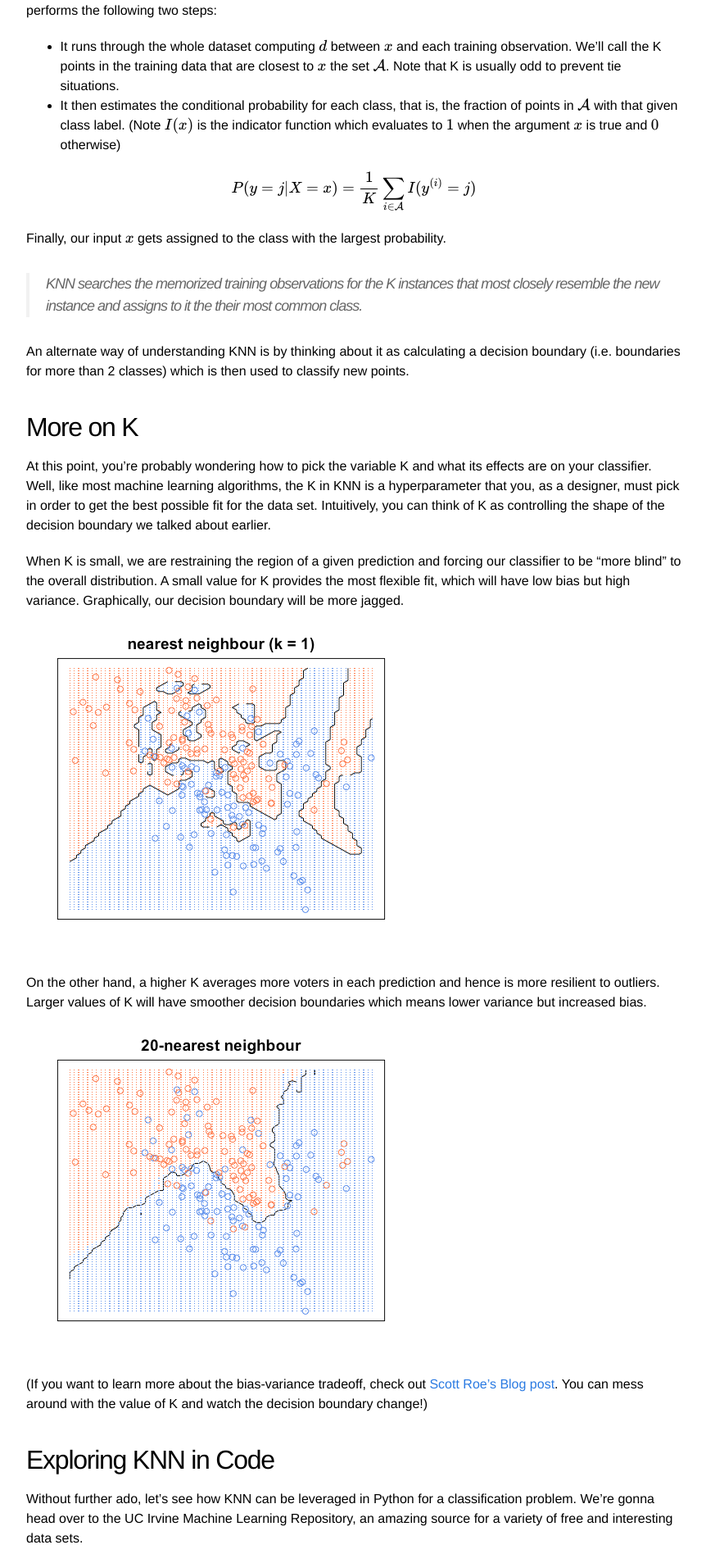
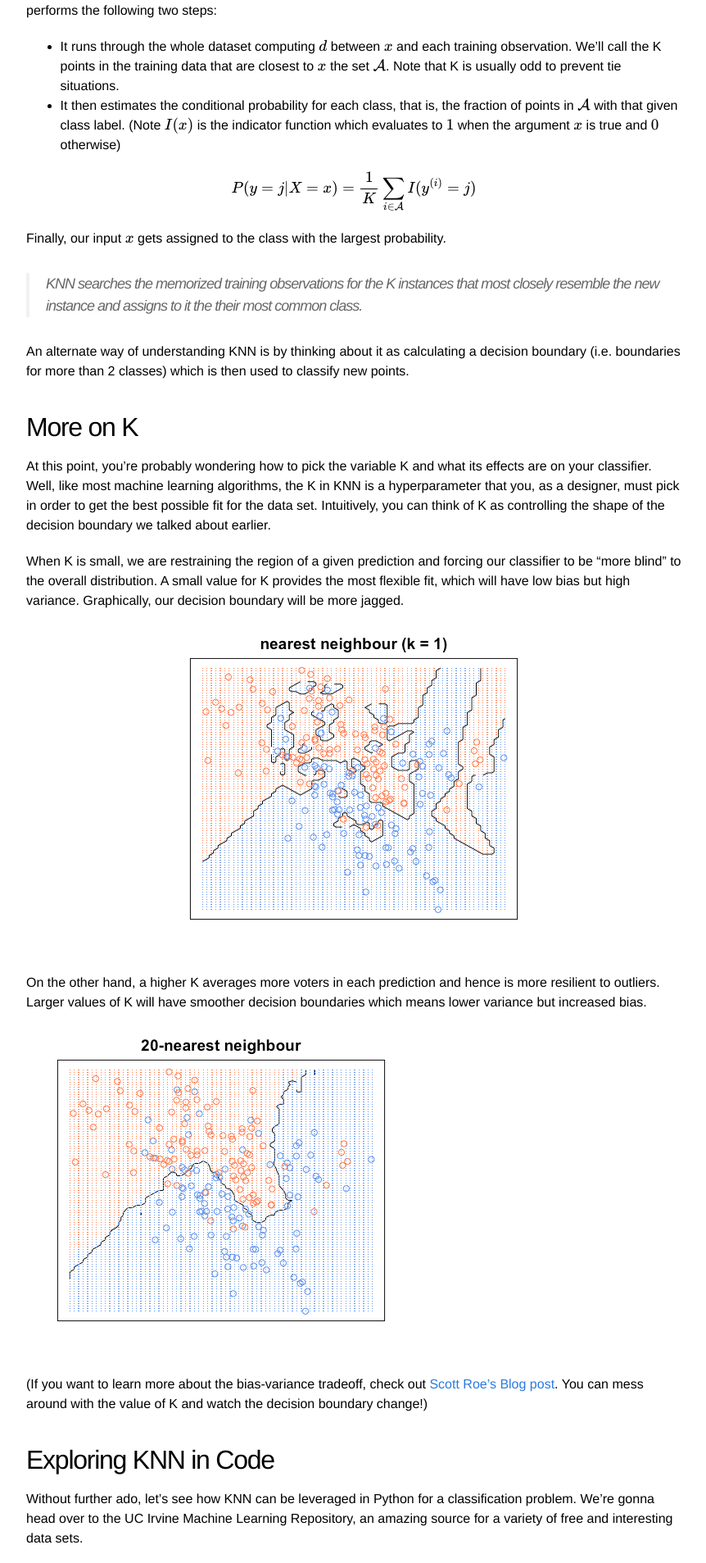
Before and after one commit to WangcsShuai/kevinzakka.github.io, a Jekyll site: the page built from _posts/2016-07-1-k-nearest-neighbor.markdown, in a window 1280 px wide. Shown: the part 1999-3906 px from the top of the page at 82% size, without its empty margins (208-1070 px from the left). Built offline with Jekyll 4.4.1, drawn with Linux system fonts in a browser that asks for light colours; formulas are drawn with MathJax 3; comment, search, counter and statistics services are not loaded.

Commit message:
Update 2016-07-1-k-nearest-neighbor.markdown

```diff
--- a/_posts/2016-07-1-k-nearest-neighbor.markdown
+++ b/_posts/2016-07-1-k-nearest-neighbor.markdown
@@ -70,9 +70,9 @@ At this point, you're probably wondering how to pick the variable K and what its
 
 When K is small, we are restraining the region of a given prediction and forcing our classifier to be “more blind” to the overall distribution. A small value for K provides the most flexible fit, which will have low bias but high variance. Graphically, our decision boundary will be more jagged.
 
-<div class='fig figcenter fighighlight'>
+<p align="center">
 	<img src="/assets/1nearestneigh.png">
-</div>
+</p>
 
 On the other hand, a higher K averages more voters in each prediction and hence is more resilient to outliers. Larger values of K will have smoother decision boundaries which means lower variance but increased bias.
 
```
